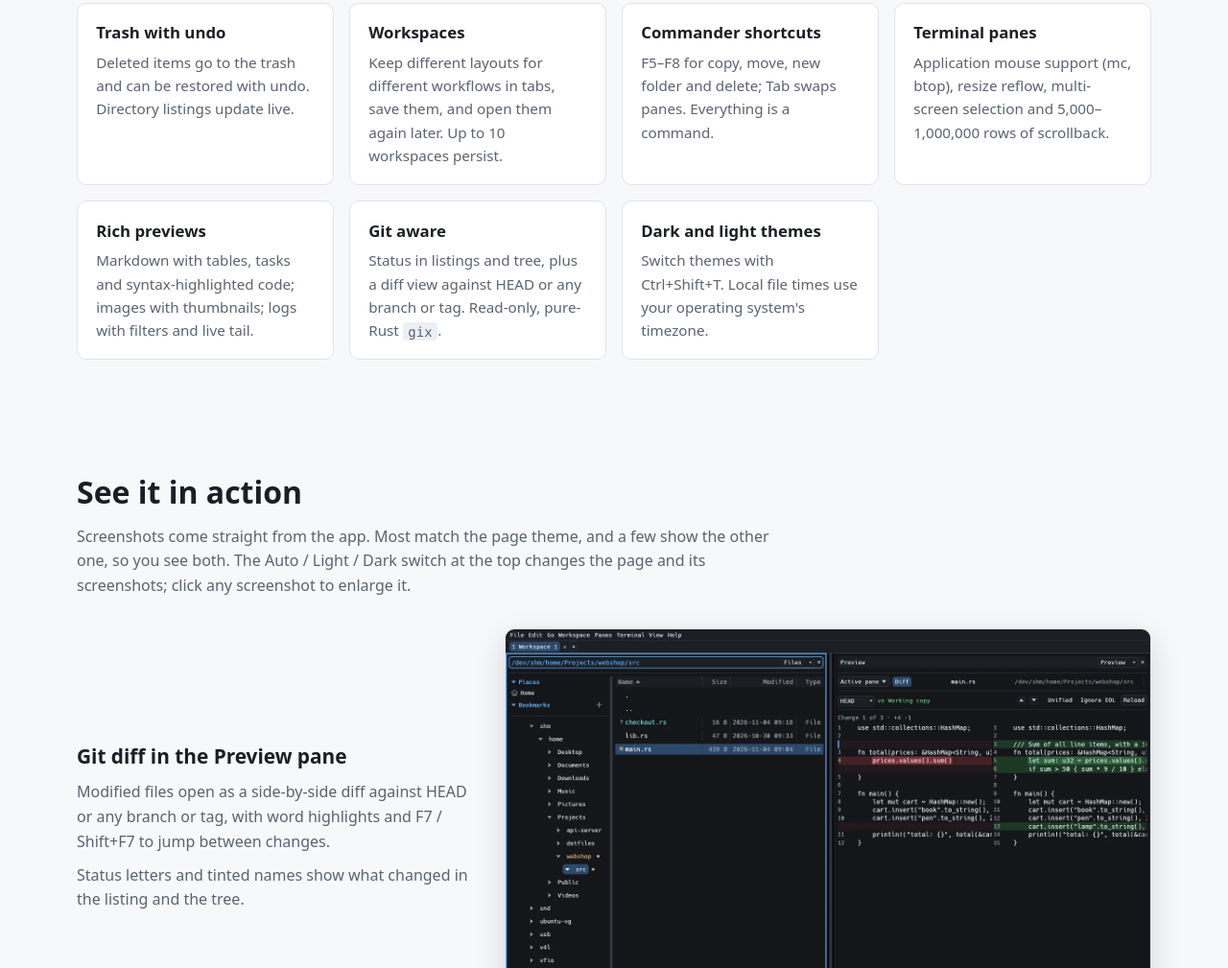
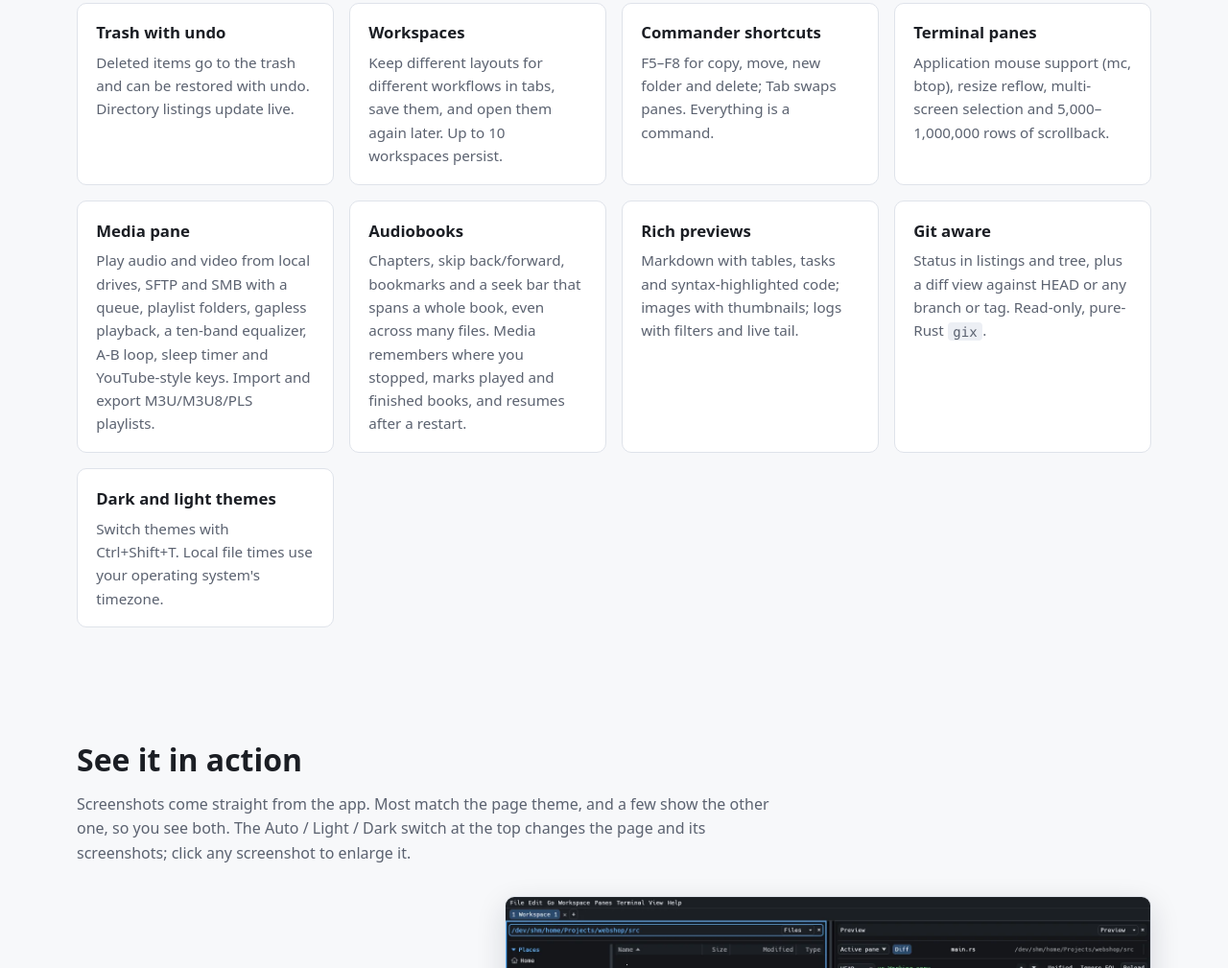
Before and after one commit to FileManagerUltra/FileManagerUltraSite, a plain HTML site: page index.html in a window 1280 px wide. Shown: the part 2489-3498 px from the top of the page at 96% size. Drawn offline with Linux system fonts and the light colour scheme.

Commit message:
Site: Media pane and audiobooks, refresh context snapshots
Co-authored-by: Copilot <223556219+Copilot@users.noreply.github.com>

```diff
--- a/index.html
+++ b/index.html
@@ -4,7 +4,7 @@
   <meta charset="utf-8">
   <meta name="viewport" content="width=device-width, initial-scale=1">
   <title>FileManagerUltra – a multi-pane file manager written in Rust</title>
-  <meta name="description" content="FileManagerUltra is a cross-platform multi-pane file manager written in Rust with a native UI: unlimited split panes, local, SMB and SFTP, background jobs, terminal panes, rich previews and Git status.">
+  <meta name="description" content="FileManagerUltra is a cross-platform multi-pane file manager written in Rust with a native UI: unlimited split panes, local, SMB and SFTP, background jobs, terminal panes, a media player, rich previews and Git status.">
   <meta name="color-scheme" content="light dark">
   <link rel="icon" type="image/png" href="assets/favicon.png">
   <link rel="stylesheet" href="assets/style.css">
@@ -82,6 +82,8 @@
           <div class="card"><h3>Workspaces</h3><p>Keep different layouts for different workflows in tabs, save them, and open them again later. Up to 10 workspaces persist.</p></div>
           <div class="card"><h3>Commander shortcuts</h3><p>F5–F8 for copy, move, new folder and delete; Tab swaps panes. Everything is a command.</p></div>
           <div class="card"><h3>Terminal panes</h3><p>Application mouse support (mc, btop), resize reflow, multi-screen selection and 5,000–1,000,000 rows of scrollback.</p></div>
+          <div class="card"><h3>Media pane</h3><p>Play audio and video from local drives, SFTP and SMB with a queue, playlist folders, gapless playback, a ten-band equalizer, A-B loop, sleep timer and YouTube-style keys. Import and export M3U/M3U8/PLS playlists.</p></div>
+          <div class="card"><h3>Audiobooks</h3><p>Chapters, skip back/forward, bookmarks and a seek bar that spans a whole book, even across many files. Media remembers where you stopped, marks played and finished books, and resumes after a restart.</p></div>
           <div class="card"><h3>Rich previews</h3><p>Markdown with tables, tasks and syntax-highlighted code; images with thumbnails; logs with filters and live tail.</p></div>
           <div class="card"><h3>Git aware</h3><p>Status in listings and tree, plus a diff view against HEAD or any branch or tag. Read-only, pure-Rust <code>gix</code>.</p></div>
           <div class="card"><h3>Dark and light themes</h3><p>Switch themes with Ctrl+Shift+T. Local file times use your operating system's timezone.</p></div>
```
Also changed, not shown: 4 other files.
